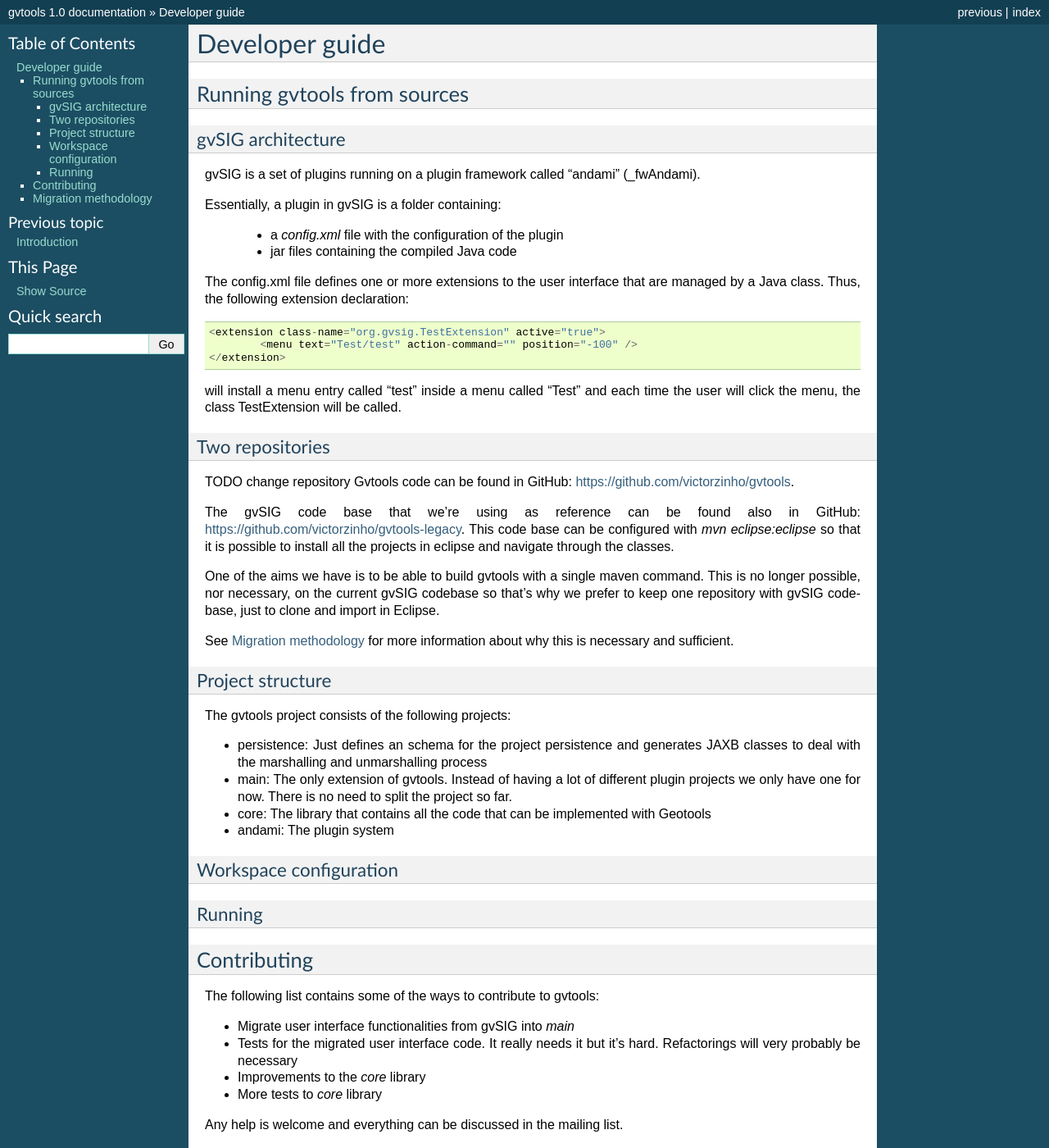
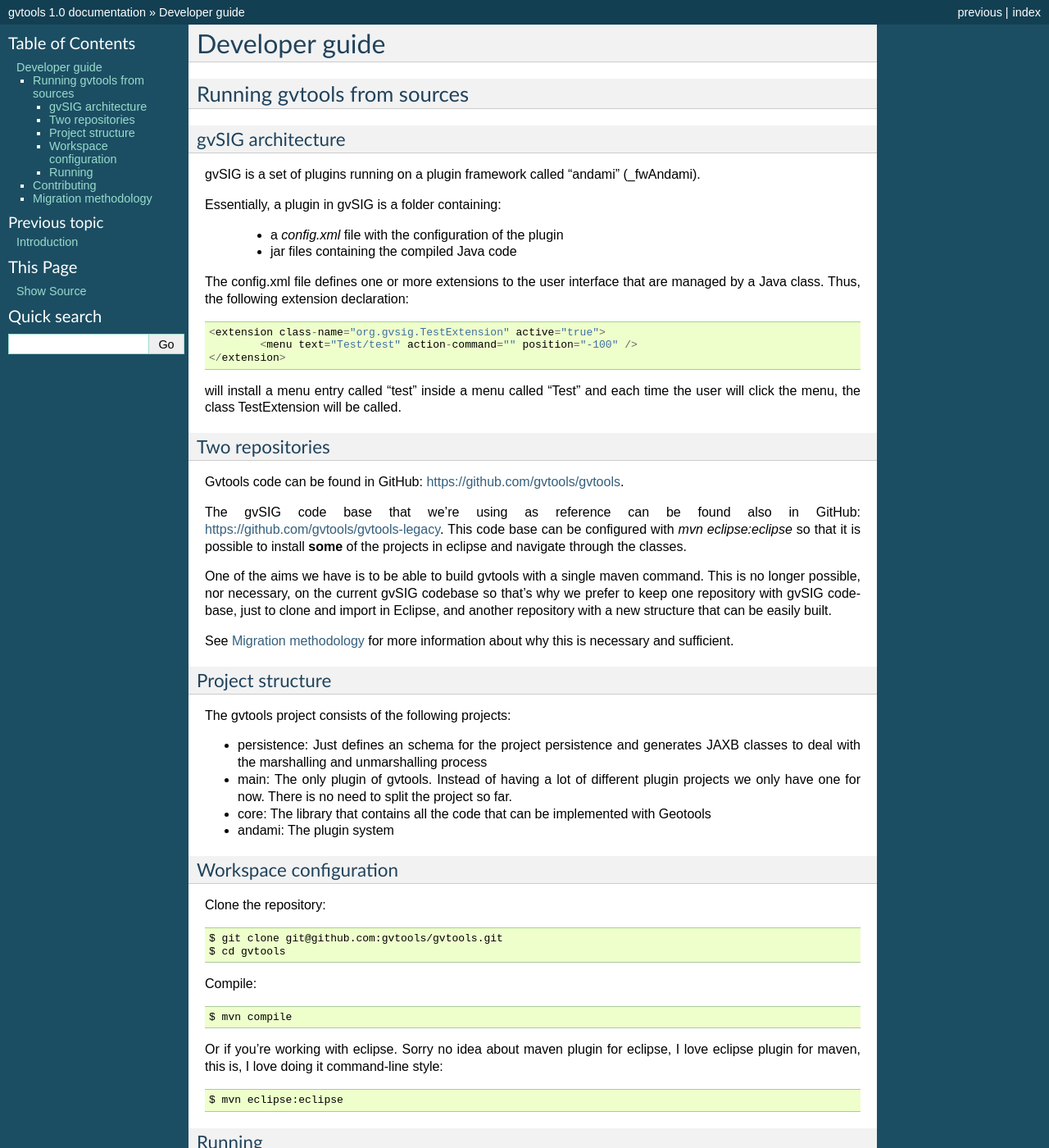
Before and after one commit to gvtools/gvtools, a Sphinx documentation site: the page built from doc/source/developer_guide.rst, in a window 1280 px wide and 1400 px high. Shown: the whole window at 82% size. Built offline with Sphinx 7.4.7, drawn with Linux system fonts in a browser that asks for light colours.

Commit message:
Updated doc

```diff
--- a/doc/source/developer_guide.rst
+++ b/doc/source/developer_guide.rst
@@ -27,16 +27,16 @@
 Two repositories
 ..................
 
-TODO change repository
-Gvtools code can be found in GitHub: `<https://github.com/victorzinho/gvtools>`_.
+Gvtools code can be found in GitHub: `<https://github.com/gvtools/gvtools>`_.
 
-The gvSIG code base that we're using as reference can be found also in GitHub: `<https://github.com/victorzinho/gvtools-legacy>`_.
-This code base can be configured with *mvn eclipse:eclipse* so that it is possible to install all the projects in eclipse
+The gvSIG code base that we're using as reference can be found also in GitHub: `<https://github.com/gvtools/gvtools-legacy>`_.
+This code base can be configured with *mvn eclipse:eclipse* so that it is possible to install **some** of the projects in eclipse
 and navigate through the classes.
 
 One of the aims we have is to be able to build gvtools with a single maven command. This is no longer possible,
 nor necessary, on the current gvSIG codebase so that's why we prefer to keep one repository with
-gvSIG codebase, just to clone and import in Eclipse.
+gvSIG codebase, just to clone and import in Eclipse, and another repository with a new structure that can be
+easily built.
 
 See `Migration methodology`_ for more information about why this is necessary and sufficient.
 
@@ -47,7 +47,7 @@
 
 - persistence: Just defines an schema for the project persistence and generates
   JAXB classes to deal with the marshalling and unmarshalling process
-- main: The only extension of gvtools. Instead of having a lot of different
+- main: The only plugin of gvtools. Instead of having a lot of different
   plugin projects we only have one for now. There is no need to split the project
   so far.
 - core: The library that contains all the code that can be implemented with
@@ -56,6 +56,21 @@
 
 Workspace configuration
 .........................
+
+Clone the repository::
+
+	$ git clone git@github.com:gvtools/gvtools.git
+	$ cd gvtools
+
+Compile::
+
+	$ mvn compile
+
+Or if you're working with eclipse. Sorry no idea about maven plugin for eclipse, I love
+eclipse plugin for maven, this is, I love doing it command-line style::
+
+	$ mvn eclipse:eclipse
+
 
 Running
 ........
--- a/doc/source/introduction.rst
+++ b/doc/source/introduction.rst
@@ -25,6 +25,6 @@
 
 This project is:
 
-- code: TODO link to repositories
+- code: https://github.com/gvtools/gvtools
 
 - a mailing list: TODO link to english mailing list
```
